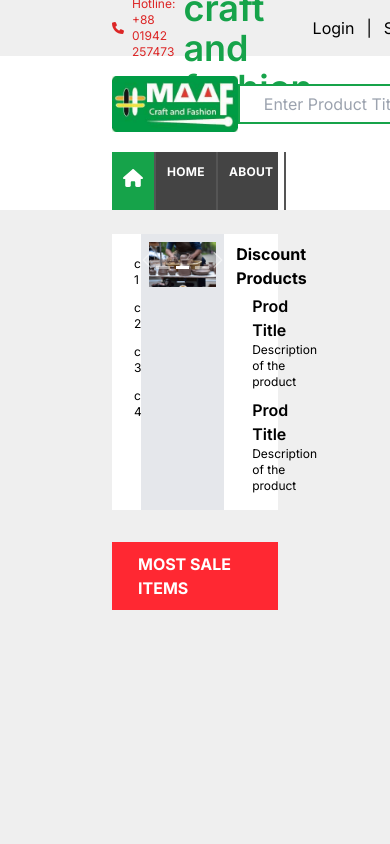
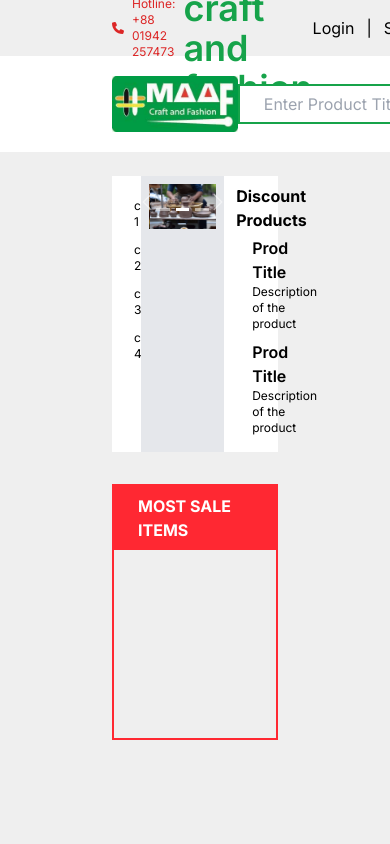
Before and after one commit to Tanvir-A-Khan/MaafCraft, a Next.js app: page / in a window 390 px wide. Shown: the top 844 px of the page. Built offline with nearby package versions, Linux system fonts and the light colour scheme; what tw-elements would draw is missing.

Commit message:
Modified components

```diff
--- a/app/components/MostSellItems.js
+++ b/app/components/MostSellItems.js
@@ -2,9 +2,10 @@ import React from 'react'
 
 const MostSellItems = () => {
   return (
-    <div className='w-[100%] h-52 bg-[#efefef]'>
-      <div className='my-8 border-2 border-[#ff2832]'>
+    <div className='w-[100%]  bg-[#efefef]'>
+      <div className='my-8 border-2 h-64 border-[#ff2832]'>
             <p className='bg-[#ff2832] p-2 px-6 uppercase font-bold text-white'>Most Sale Items</p>
+
       </div>
     </div>
   )
--- a/app/components/Navbar.js
+++ b/app/components/Navbar.js
@@ -7,7 +7,7 @@ const Navbar = () => {
   return (
     <div className="">
       <HeaderTop/>
-      <div className="bg-[#444444] text-c mx-28">
+      <div className="bg-[#444444] text-c mx-28 md:flex hidden">
         <ul className="flex justify-start divide-x-2 divide-solid divide-[#555555] *:px-[11px] *:py-[11px] *:text-[12px] *:uppercase *:font-bold *:tracking-wide *:text-white">
           {/* Add FontAwesome icon to the first list item */}
           <li className="hover:bg-[#555555] duration-300 hover:cursor-pointer text-white bg-green-600 ">
--- a/app/page.js
+++ b/app/page.js
@@ -12,7 +12,7 @@ export default function Home() {
                 <div>
                     <LandingMain/>
                 </div>
-                <div>
+                <div className="h-72">
                     <MostSellItems/>
                 </div>
 
```
